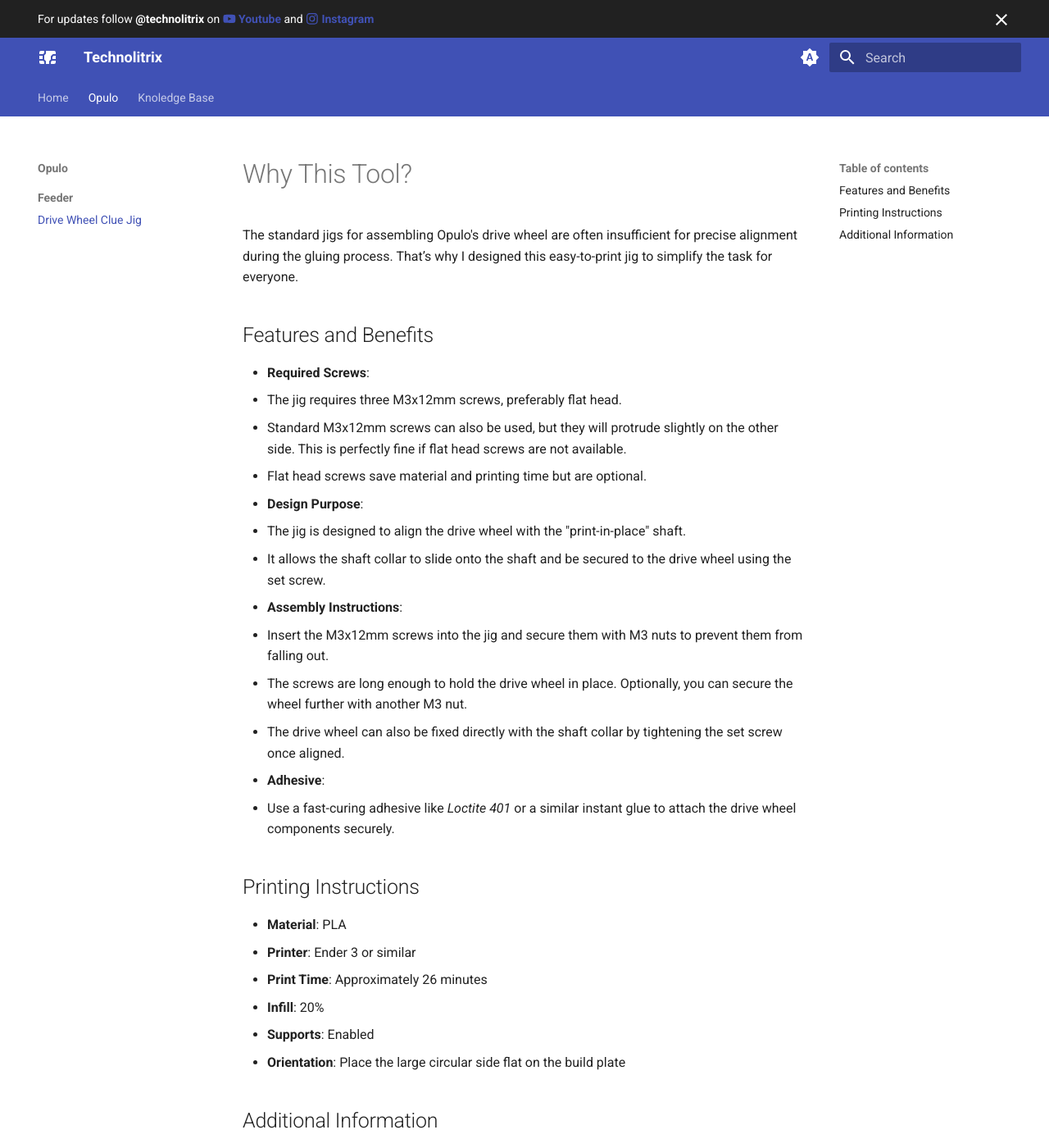
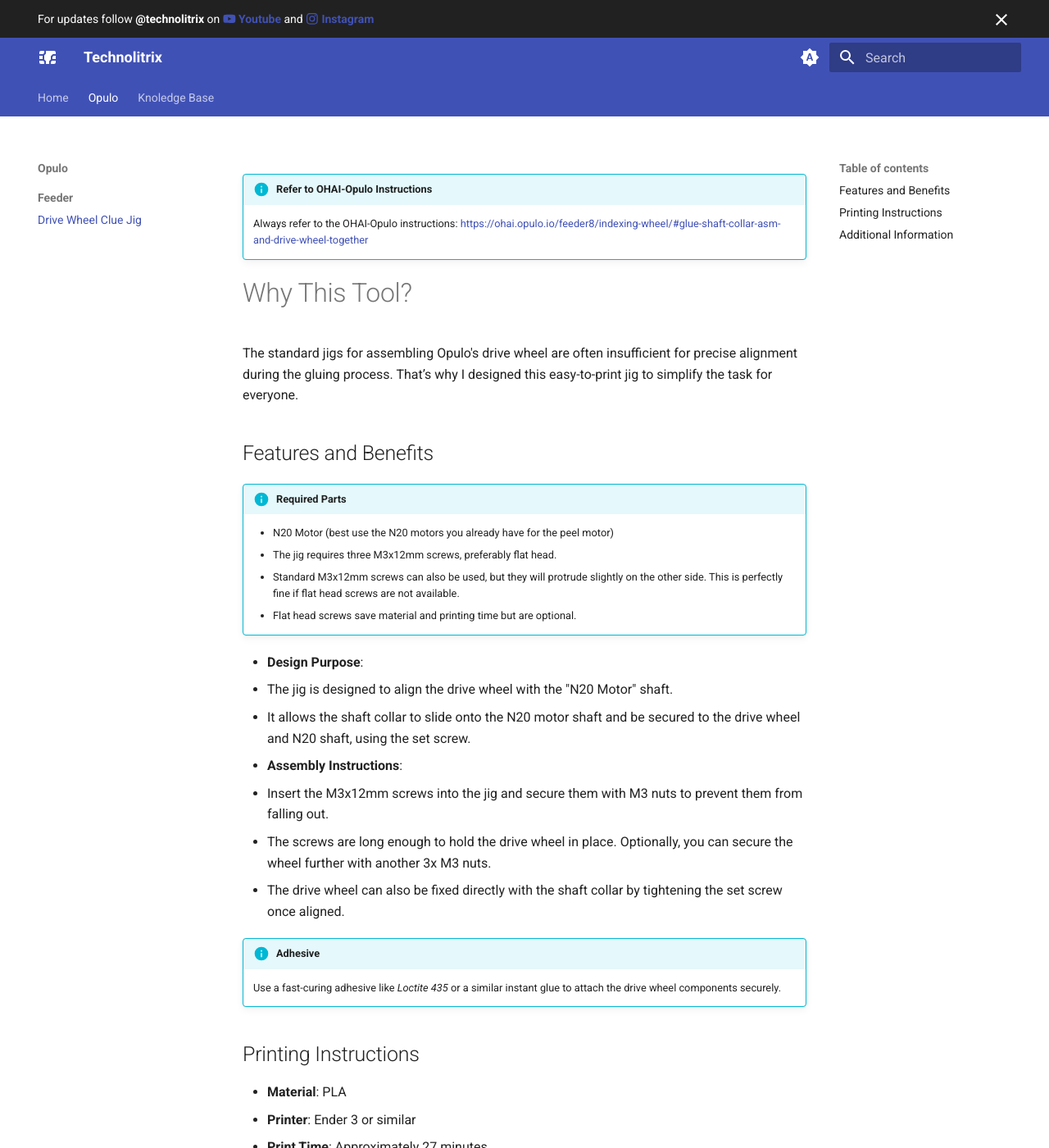
Before and after one commit to Technolitix/docs, an MkDocs documentation site: the page built from docs/drive-wheel-clue-jig.md, in a window 1280 px wide and 1400 px high. Shown: the whole window at 82% size. Built offline with MkDocs 1.6.1 and Material for MkDocs 9.7.7, drawn with Linux system fonts in a browser that asks for light colours.

Commit message:
New instructions for alignment jig

```diff
--- a/docs/drive-wheel-clue-jig.md
+++ b/docs/drive-wheel-clue-jig.md
@@ -1,36 +1,41 @@
+!!! info "Refer to OHAI-Opulo Instructions"
+    Always refer to the OHAI-Opulo instructions: [https://ohai.opulo.io/feeder8/indexing-wheel/#glue-shaft-collar-asm-and-drive-wheel-together](https://ohai.opulo.io/feeder8/indexing-wheel/#glue-shaft-collar-asm-and-drive-wheel-together)
+
 # Why This Tool?
 
 The standard jigs for assembling Opulo's drive wheel are often insufficient for precise alignment during the gluing process. That’s why I designed this easy-to-print jig to simplify the task for everyone.
 
 ## Features and Benefits
 
-- **Required Screws**:
-  - The jig requires three M3x12mm screws, preferably flat head.
-  - Standard M3x12mm screws can also be used, but they will protrude slightly on the other side. This is perfectly fine if flat head screws are not available.
-  - Flat head screws save material and printing time but are optional.
+!!! info "Required Parts"
+    - N20 Motor (best use the N20 motors you already have for the peel motor)
+    - The jig requires three M3x12mm screws, preferably flat head.
+    - Standard M3x12mm screws can also be used, but they will protrude slightly on the other side. This is perfectly fine if flat head screws are not available.
+    - Flat head screws save material and printing time but are optional.
 
 - **Design Purpose**:
-  - The jig is designed to align the drive wheel with the "print-in-place" shaft.
-  - It allows the shaft collar to slide onto the shaft and be secured to the drive wheel using the set screw.
+  - The jig is designed to align the drive wheel with the "N20 Motor" shaft.
+  - It allows the shaft collar to slide onto the N20 motor shaft and be secured to the drive wheel and N20 shaft, using the set screw.
 
 - **Assembly Instructions**:
   - Insert the M3x12mm screws into the jig and secure them with M3 nuts to prevent them from falling out.
-  - The screws are long enough to hold the drive wheel in place. Optionally, you can secure the wheel further with another M3 nut.
+  - The screws are long enough to hold the drive wheel in place. Optionally, you can secure the wheel further with another 3x M3 nuts.
   - The drive wheel can also be fixed directly with the shaft collar by tightening the set screw once aligned.
 
-- **Adhesive**:
-  - Use a fast-curing adhesive like *Loctite 401* or a similar instant glue to attach the drive wheel components securely.
+!!! info "Adhesive"
+    Use a fast-curing adhesive like *Loctite 435* or a similar instant glue to attach the drive wheel components securely.
 
 ## Printing Instructions
 
 - **Material**: PLA
 - **Printer**: Ender 3 or similar
-- **Print Time**: Approximately 26 minutes
+- **Print Time**: Approximately 27 minutes
 - **Infill**: 20%
 - **Supports**: Enabled
 - **Orientation**: Place the large circular side flat on the build plate
 
 ## Additional Information
 
-- You can find both the STL and STEP files on my [GitHub](#) for downloading or customizing.
-- When gluing multiple drive wheels at once (e.g., 30 units), print as many jigs as needed to speed up the process.
+!!! info "Files"
+    - You can find both the STL and STEP files on my [GitHub](#) for downloading or customizing.
+    - When gluing multiple drive wheels at once (e.g., 30 units), print as many jigs as needed to speed up the process.
```
